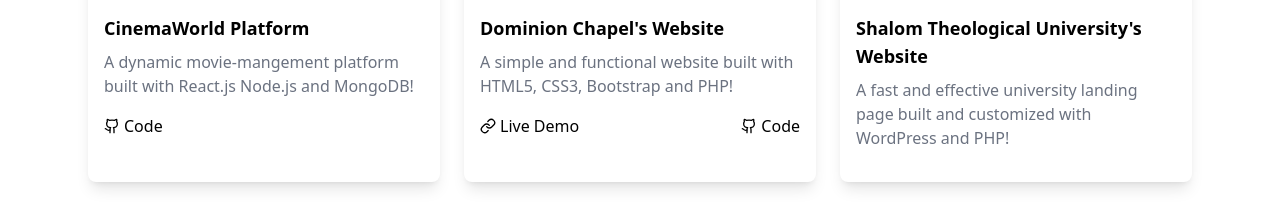
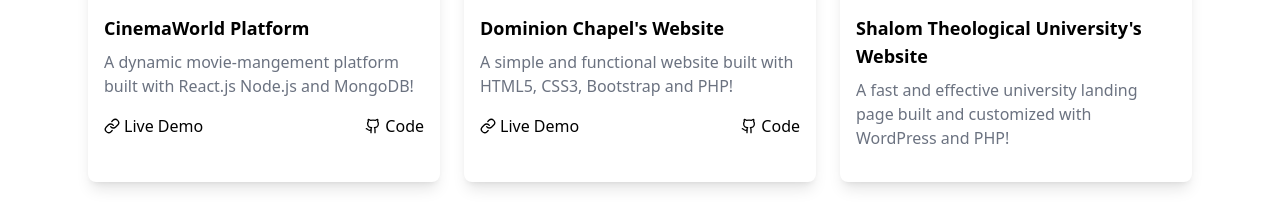
Before and after one commit to TMS345/portfolio, a Next.js app: page / in a window 1280 px wide. Shown: the part 1706-1910 px from the top of the page. Built offline with nearby package versions, Linux system fonts and the light colour scheme.

Commit message:
live demo change

```diff
--- a/pages/index.tsx
+++ b/pages/index.tsx
@@ -124,13 +124,13 @@
                 </h3>
                 <p className="text-gray-500 dark:text-gray-400 mb-4">A dynamic movie-mangement platform built with React.js Node.js and MongoDB!</p>
                 <div className="flex items-center justify-between">
-                  {/* <Link
+                  <Link
                     className="inline-flex items-center text-primary-500 hover:text-primary-600 transition-colors"
-                    href="#"
+                    target="_blank"  rel="noopener noreferrer" href="https://cinemaworld-i4io7fesf-tms345s-projects.vercel.app/"
                   >
                     <LinkIcon className="mr-1 w-4 h-4" />
                     Live Demo
-                  </Link> */}
+                  </Link>
                   <Link
                     className="inline-flex items-center text-primary-500 hover:text-primary-600 transition-colors"
                     target="_blank"  rel="noopener noreferrer" href="https://github.com/TMS345/CinemaWorld"
```
